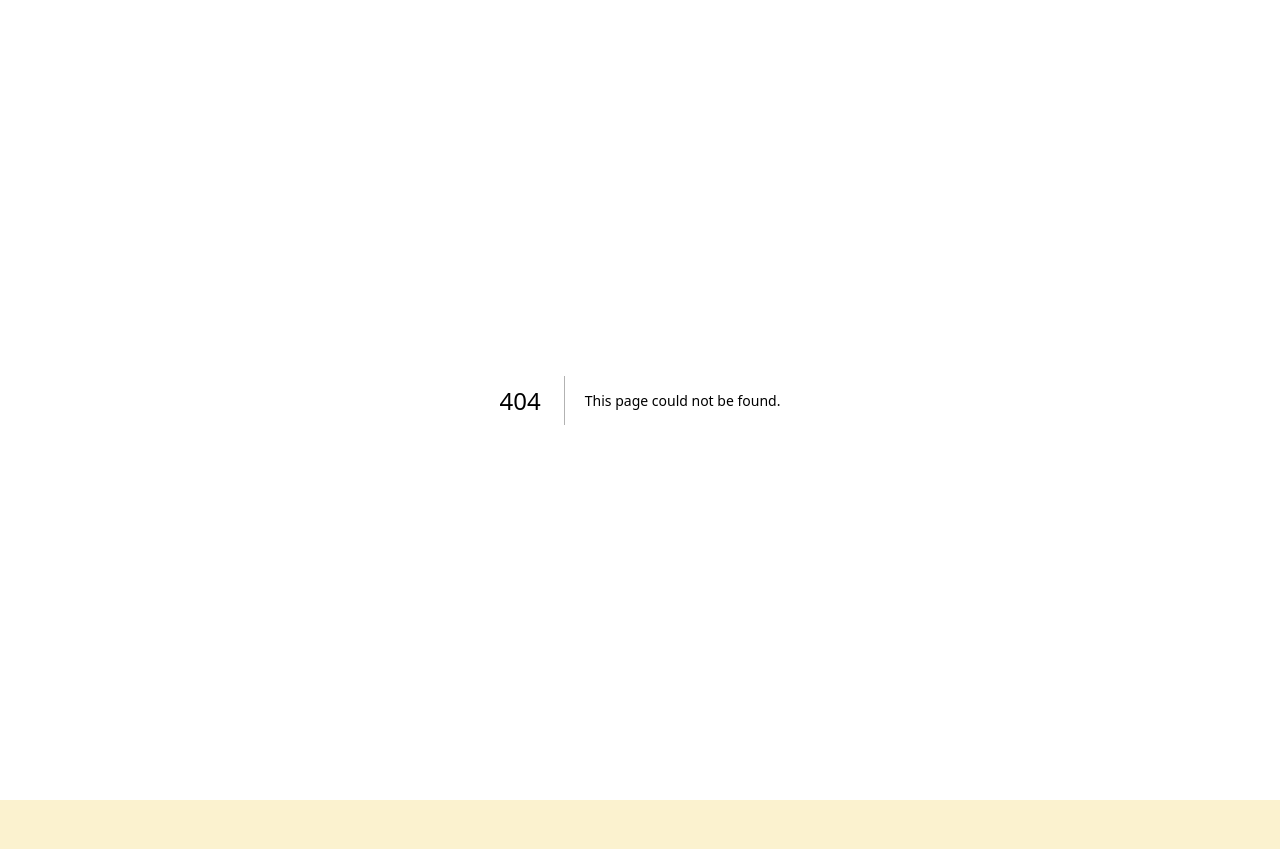
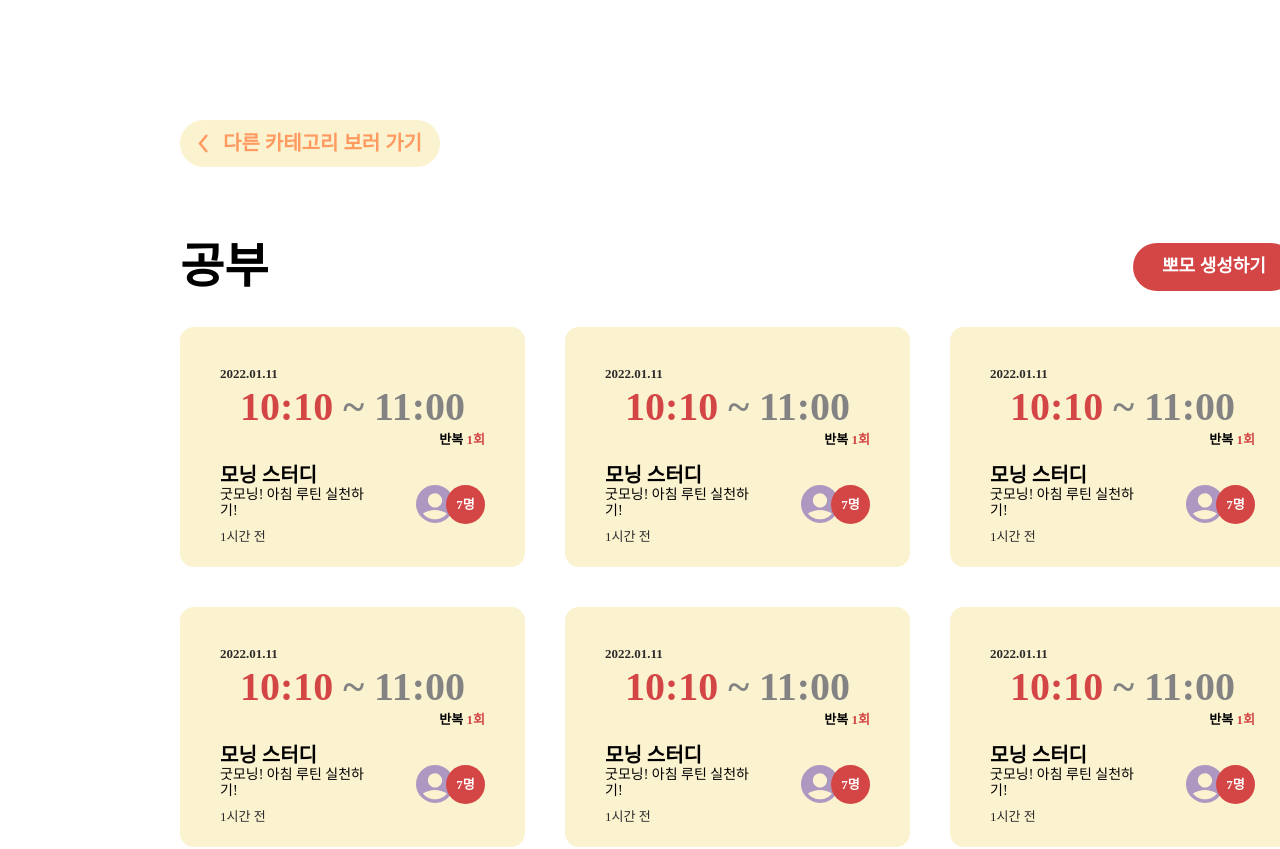
Before and after one commit to prgrms-fe-devcourse/FEDC3_POMO_DY, a Next.js app: page /post/1 in a window 1280 px wide. Before the commit this address had no page. Shown: the top 849 px of the page. Before the commit the page ends 800 px from the top, so only its background shows below. Built offline with nearby package versions, Linux system fonts and the light colour scheme; a web font is replaced by a local one.

Commit message:
feat: 모집 글 목록 페이지 마크업 & UI 완성

```diff
--- /dev/null
+++ b/pages/post/[categoryId].tsx
@@ -0,0 +1,92 @@
+import PostCard from '@components/posts/PostCard';
+import styled from '@emotion/styled';
+import LeftArrow from '@public/icons/left_arrow.svg';
+import { COLORS } from 'styles/colors';
+
+const MainContainer = styled.main`
+  min-height: 100vh; // 헤더길이 빼야함
+  background-color: #ffffff;
+  padding: 120px 180px;
+`;
+
+const PrevButton = styled.button`
+  padding: 12px 18px;
+  color: #ff9a61;
+  font-size: 20px;
+  font-weight: 600;
+  background: #fbf2cf;
+  border-radius: 28px;
+  display: flex;
+  align-items: center;
+  gap: 15px;
+  margin-bottom: 40px;
+  cursor: pointer;
+
+  transition: all 0.2s ease-in-out;
+  &:hover {
+    transform: scale(1.03, 1.03);
+    box-shadow: 0px 5px 5px -2px rgba(0, 0, 0, 0.25);
+  }
+`;
+
+const MainHeader = styled.div`
+  display: flex;
+  align-items: center;
+  justify-content: space-between;
+  min-width: 1115px;
+`;
+const CategoryTitle = styled.h1`
+  font-weight: 700;
+  font-size: 48px;
+  flex-grow: 1;
+`;
+
+const CreateButton = styled.button`
+  background: ${COLORS.main};
+  border-radius: 28px;
+  font-weight: 600;
+  font-size: 18px;
+  width: 162px;
+  height: 48px;
+  color: #ffffff;
+  cursor: pointer;
+
+  transition: all 0.2s ease-in-out;
+  &:hover {
+    transform: scale(1.03, 1.03);
+    box-shadow: 0px 5px 5px -2px rgba(0, 0, 0, 0.25);
+  }
+`;
+
+const PostCardList = styled.div`
+  display: grid;
+  justify-items: center;
+  grid-template-columns: repeat(3, 1fr);
+  gap: 40px;
+`;
+
+export default function post() {
+  return (
+    <MainContainer>
+      <PrevButton>
+        <LeftArrow />
+        다른 카테고리 보러 가기
+      </PrevButton>
+      <MainHeader>
+        <CategoryTitle>공부</CategoryTitle>
+        <CreateButton>뽀모 생성하기</CreateButton>
+      </MainHeader>
+      <PostCardList>
+        <PostCard />
+        <PostCard />
+        <PostCard />
+        <PostCard />
+        <PostCard />
+        <PostCard />
+        <PostCard />
+        <PostCard />
+        <PostCard />
+      </PostCardList>
+    </MainContainer>
+  );
+}
```
Also changed, not shown: public/icons/left_arrow.svg (added), public/icons/profile-purple.svg (added).
